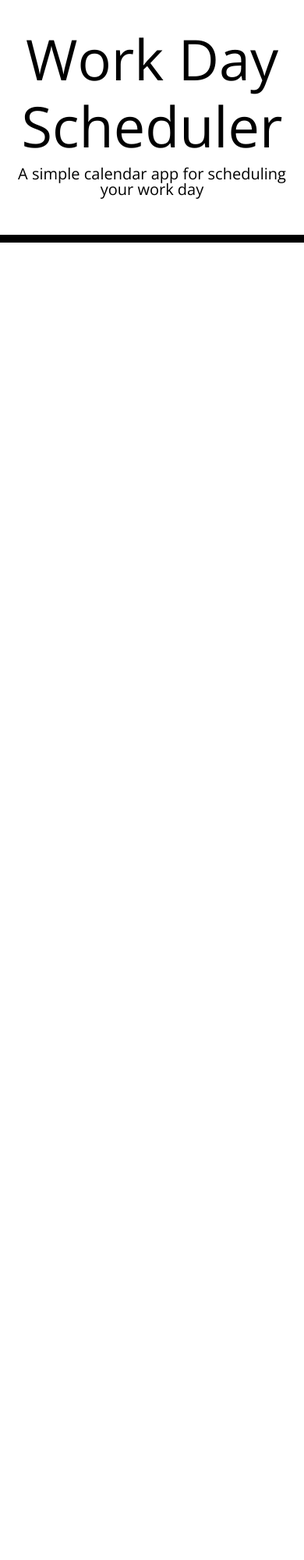
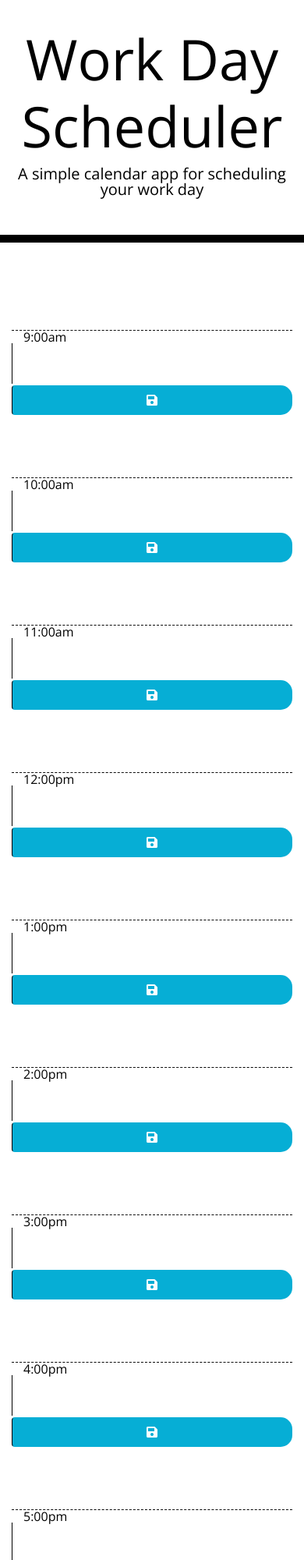
Before and after one commit to ayvavalenti/work-day, a plain HTML site: page index.html in a window 390 px wide. Shown: the top 2000 px of the page at 78% size. Before the commit the page ends 844 px from the top, so only its background shows below. Drawn offline with nearby package versions, Linux system fonts and the light colour scheme; files that its build step writes are made by us from their sources.

Commit message:
Add files via upload

```diff
--- a/index.html
+++ b/index.html
@@ -1,6 +1,7 @@
 <!DOCTYPE html>
 <html lang="en">
-  <head>
+
+<head>
     <meta charset="UTF-8" />
     <meta name="viewport" content="width=device-width, initial-scale=1.0" />
     <meta http-equiv="X-UA-Compatible" content="ie=edge" />
@@ -18,21 +19,107 @@
       href="https://fonts.googleapis.com/css?family=Open+Sans&display=swap"
       rel="stylesheet"
     />
-    <link rel="stylesheet" href="style.css" />
+    <link rel="stylesheet" href="./assets/css/style.css" />
     <title>Work Day Scheduler</title>
   </head>
 
   <body>
+
     <header class="jumbotron">
       <h1 class="display-3">Work Day Scheduler</h1>
       <p class="lead">A simple calendar app for scheduling your work day</p>
       <p id="currentDay" class="lead"></p>
     </header>
+
     <div class="container">
+
       <!-- Timeblocks go here -->
-    </div>
+      <div class="row time-block">
+        </div>
+      <div class="col-sm-2 hour">9:00am
+        </div>
+      <textarea class="col-sm-8">
+        </textarea>
+      <button type="button" class= "btn saveBtn col-sm-2"><i class="fas fa-save"></i>
+        </button>
+
+      <div class="row time-block">
+        </div>
+      <div class="col-sm-2 hour">10:00am
+        </div>
+      <textarea class="col-sm-8">
+        </textarea>
+      <button type="button" class= "btn saveBtn col-sm-2"><i class="fas fa-save"></i>
+        </button>
+
+      <div class="row time-block">
+        </div>
+      <div class="col-sm-2 hour">11:00am
+        </div>
+      <textarea class="col-sm-8">
+        </textarea>
+      <button type="button" class= "btn saveBtn col-sm-2"><i class="fas fa-save"></i>
+        </button>
+
+      <div class="row time-block">
+        </div>
+      <div class="col-sm-2 hour">12:00pm
+        </div>
+      <textarea class="col-sm-8">
+        </textarea>
+      <button type="button" class= "btn saveBtn col-sm-2"><i class="fas fa-save"></i>
+        </button>
+
+      <div class="row time-block">
+        </div>
+      <div class="col-sm-2 hour">1:00pm
+        </div>
+      <textarea class="col-sm-8">
+        </textarea>
+      <button type="button" class= "btn saveBtn col-sm-2"><i class="fas fa-save"></i>
+        </button>
+
+      <div class="row time-block">
+        </div>
+      <div class="col-sm-2 hour">2:00pm
+        </div>
+      <textarea class="col-sm-8">
+        </textarea>
+      <button type="button" class= "btn saveBtn col-sm-2"><i class="fas fa-save"></i>
+        </button>
+
+      <div class="row time-block">
+        </div>
+      <div class="col-sm-2 hour">3:00pm
+        </div>
+      <textarea class="col-sm-8">
+        </textarea>
+      <button type="button" class= "btn saveBtn col-sm-2"><i class="fas fa-save"></i>
+        </button>
+
+      <div class="row time-block">
+        </div>
+      <div class="col-sm-2 hour">4:00pm
+        </div>
+      <textarea class="col-sm-8">
+        </textarea>
+      <button type="button" class= "btn saveBtn col-sm-2"><i class="fas fa-save"></i>
+        </button>
+
+      <div class="row time-block">
+        </div>
+      <div class="col-sm-2 hour">5:00pm
+        </div>
+      <textarea class="col-sm-8">
+        </textarea>
+      <button type="button" class= "btn saveBtn col-sm-2"><i class="fas fa-save"></i>
+        </button>
+
 
     <script src="https://code.jquery.com/jquery-3.4.1.min.js"></script>
     <script src="https://cdnjs.cloudflare.com/ajax/libs/moment.js/2.24.0/moment.min.js"></script>
+    <script src="./assets/js/script.js"></script>
   </body>
 </html>
+
+<!-- needs class: hour, past, present, future, saveBtn, description,time-block, row, saveBtn i:hover -->
```
